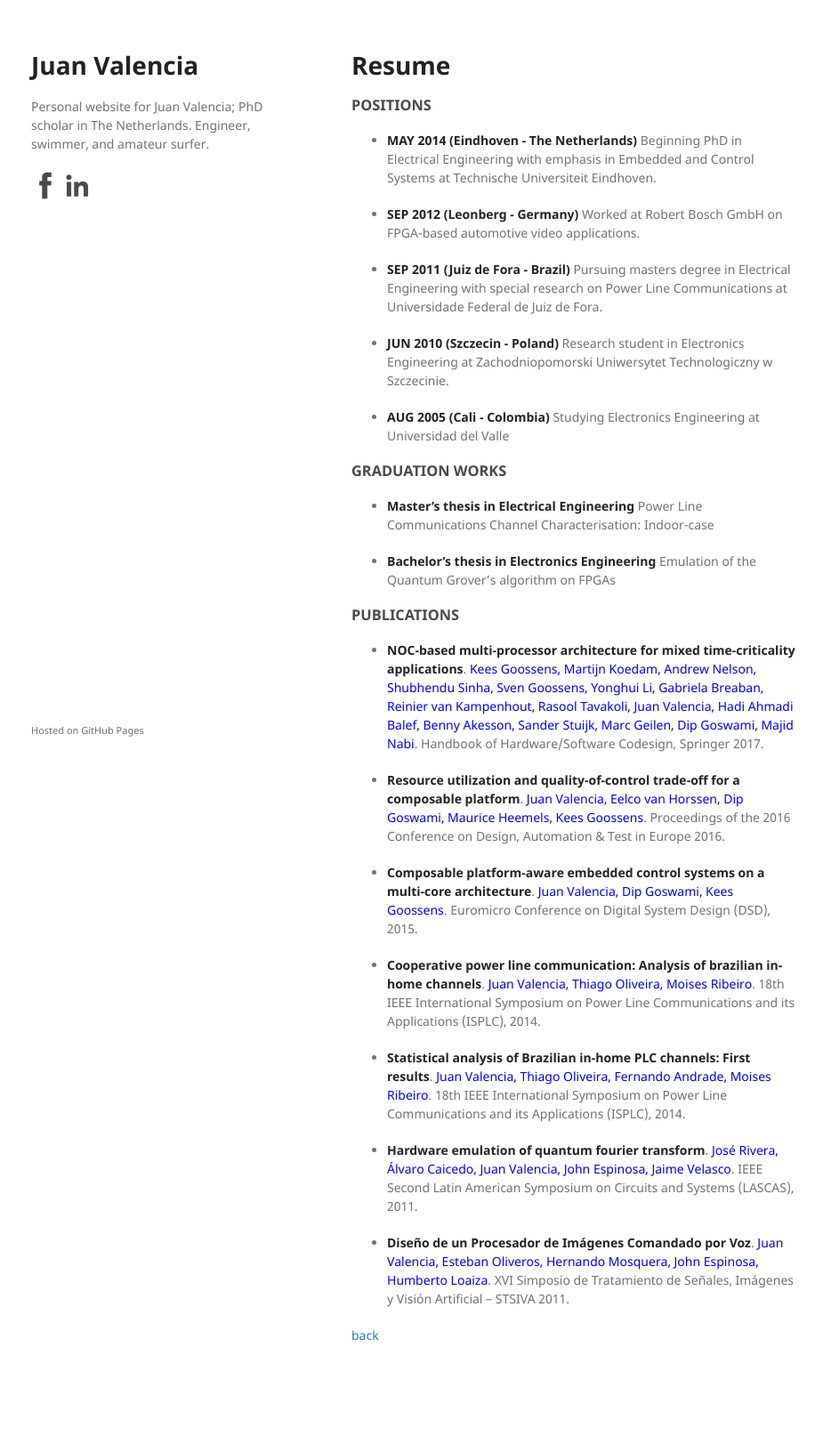
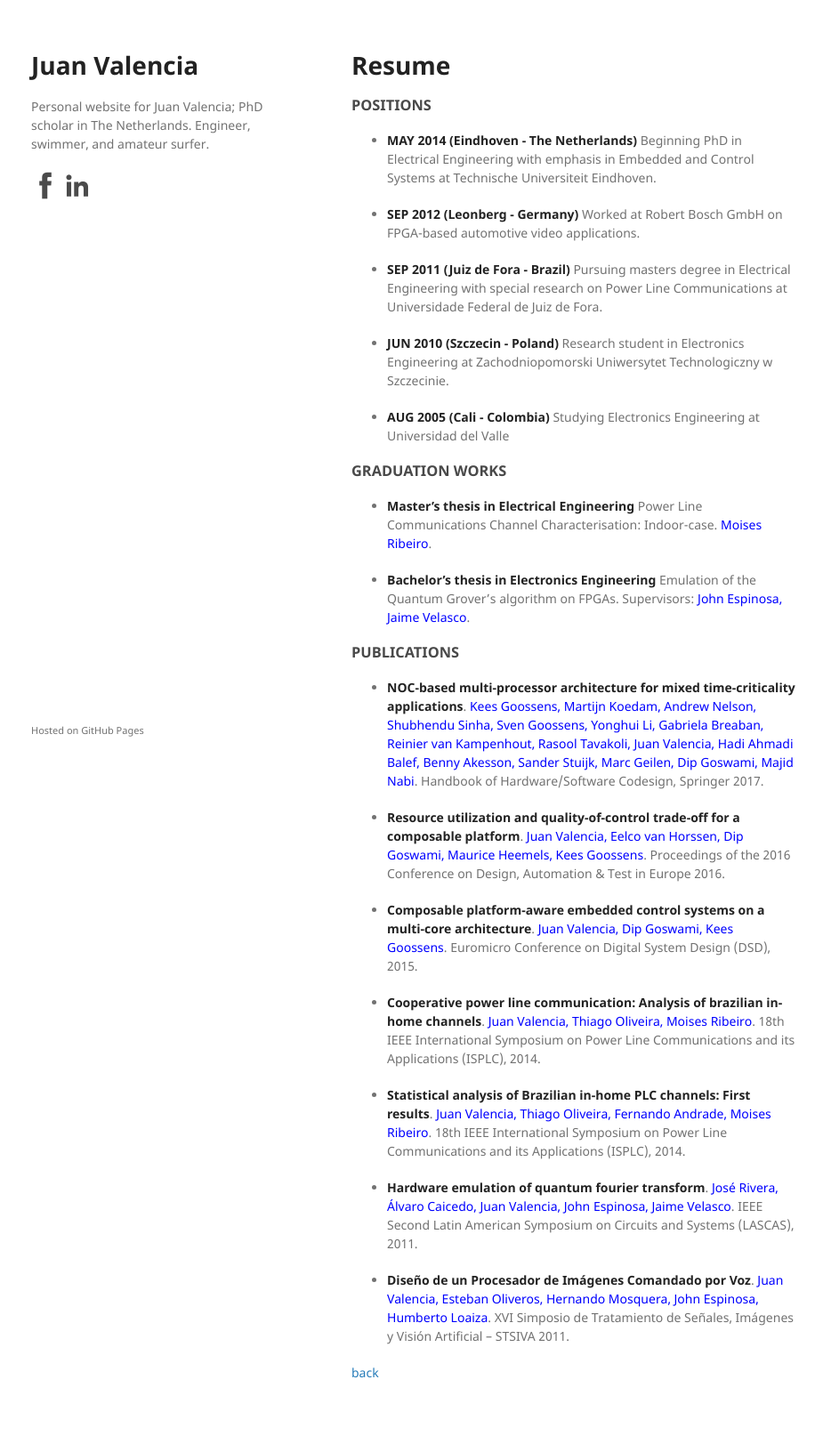
Before and after one commit to juanvalen15/juanvalen15.github.io, a Jekyll site: the page built from resume.md, in a window 1280 px wide. Shown: the whole page at 89% size, without its empty margins (175-1100 px from the left). Built offline with Jekyll 4.4.1, drawn with Linux system fonts in a browser that asks for light colours; our own code applies the rules of GitHub Pages for plain Markdown files; before the commit the page ends 1581 px from its top, so only the background shows below that.

Commit message:
update supervisors
bacherlo and masters

```diff
--- a/resume.md
+++ b/resume.md
@@ -20,9 +20,9 @@ layout: default
 
 ### GRADUATION WORKS
 
-- **Master's thesis in Electrical Engineering** Power Line Communications Channel Characterisation: Indoor-case
+- **Master's thesis in Electrical Engineering** Power Line Communications Channel Characterisation: Indoor-case. <span style="color:blue">Moises Ribeiro</span>.
 
-- **Bachelor's thesis in Electronics Engineering** Emulation of the Quantum Grover's algorithm on FPGAs
+- **Bachelor's thesis in Electronics Engineering** Emulation of the Quantum Grover's algorithm on FPGAs. Supervisors: <span style="color:blue">John Espinosa, Jaime Velasco</span>.
 
 
 
```
